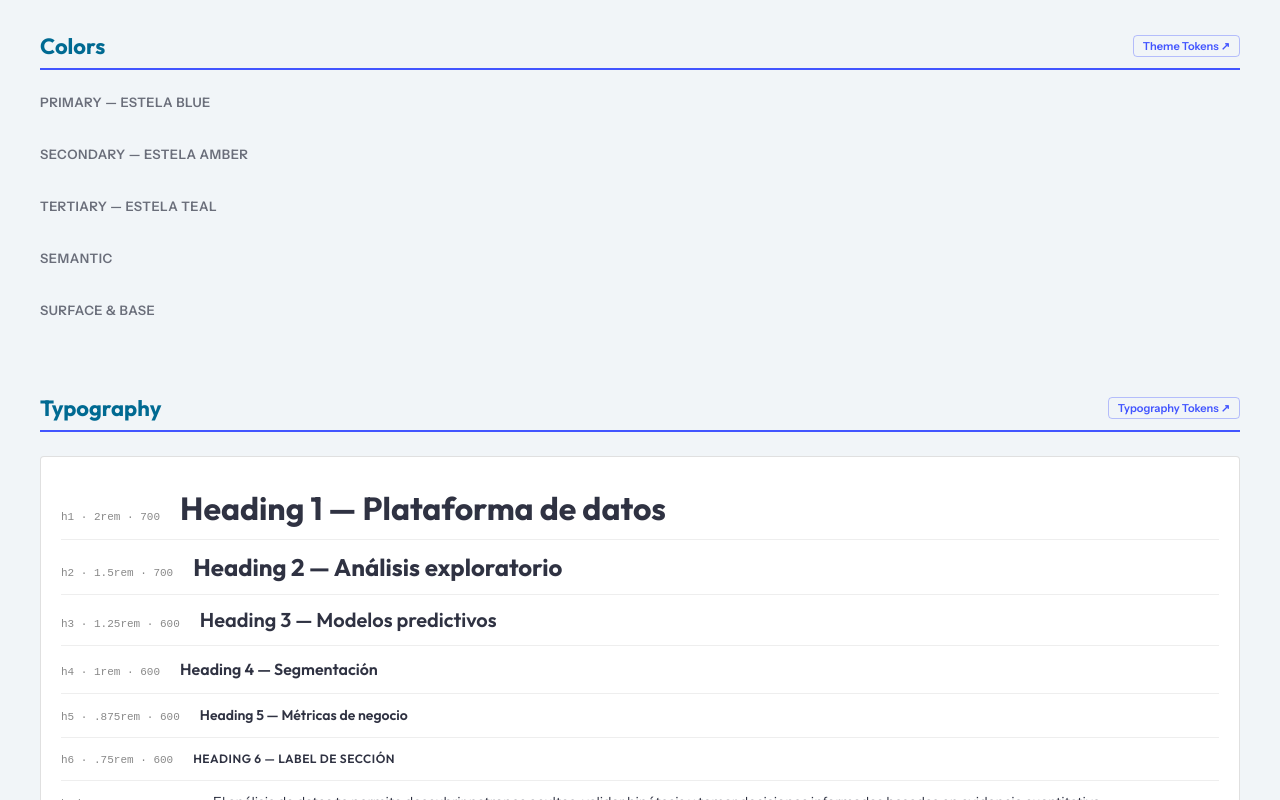
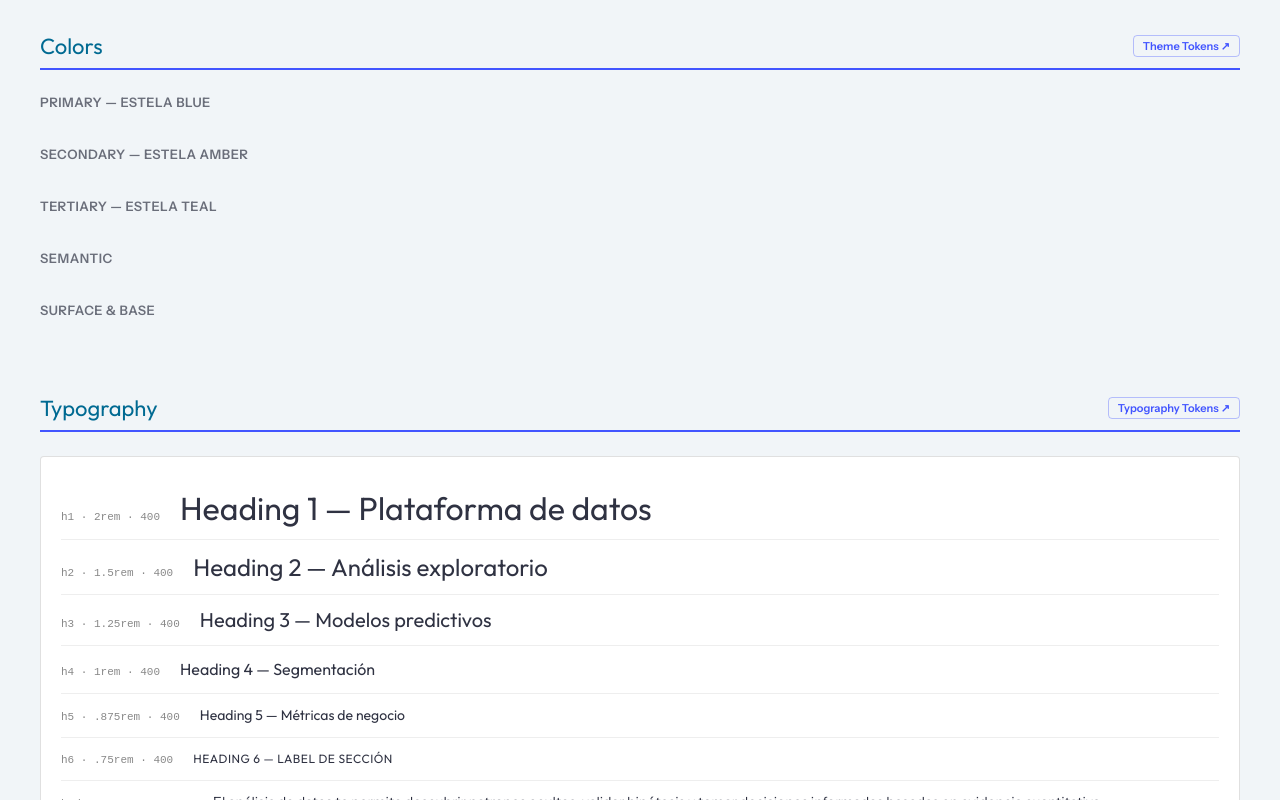
Before and after one commit to dann-pixel/DS-Estela-Kendo, a website: page demo/index.html in a window 1280 px wide. Drawn offline with nearby package versions, Linux system fonts and the light colour scheme; a script that the page names is missing.

Commit message:
fix(theme): thin out heading weights and fix dev server port conflict
Headings (h1-h6, .k-h1-.k-h6, .section-title) were rendering at 700
via browser/demo defaults, overriding Kendo's intended lighter weights.
Set to 400 for a lighter, more modern look aligned with the Estela DS.

Also switch the serve script to autoPort so it doesn't collide with
other sessions' dev servers on port 3000.

```diff
--- a/demo/index.html
+++ b/demo/index.html
@@ -161,7 +161,7 @@
     .section-title {
       font-family: 'Outfit', sans-serif;
       font-size: 22px;
-      font-weight: 700;
+      font-weight: 400;
       color: #006A92;              /* primary dark */
       border-bottom: 2px solid #4255FF;   /* secondary */
       padding-bottom: 8px;
@@ -415,28 +415,28 @@
       </div>
       <div class="demo-card">
         <div class="type-scale-row">
-          <span class="type-scale-meta">h1 · 2rem · 700</span>
-          <h1 style="margin:0;font-size:2rem;font-weight:700;line-height:1.2">Heading 1 — Plataforma de datos</h1>
+          <span class="type-scale-meta">h1 · 2rem · 400</span>
+          <h1 style="margin:0;font-size:2rem;font-weight:400;line-height:1.2">Heading 1 — Plataforma de datos</h1>
         </div>
         <div class="type-scale-row">
-          <span class="type-scale-meta">h2 · 1.5rem · 700</span>
-          <h2 style="margin:0;font-size:1.5rem;font-weight:700;line-height:1.25">Heading 2 — Análisis exploratorio</h2>
+          <span class="type-scale-meta">h2 · 1.5rem · 400</span>
+          <h2 style="margin:0;font-size:1.5rem;font-weight:400;line-height:1.25">Heading 2 — Análisis exploratorio</h2>
         </div>
         <div class="type-scale-row">
-          <span class="type-scale-meta">h3 · 1.25rem · 600</span>
-          <h3 style="margin:0;font-size:1.25rem;font-weight:600;line-height:1.3">Heading 3 — Modelos predictivos</h3>
+          <span class="type-scale-meta">h3 · 1.25rem · 400</span>
+          <h3 style="margin:0;font-size:1.25rem;font-weight:400;line-height:1.3">Heading 3 — Modelos predictivos</h3>
         </div>
         <div class="type-scale-row">
-          <span class="type-scale-meta">h4 · 1rem · 600</span>
-          <h4 style="margin:0;font-size:1rem;font-weight:600;line-height:1.4">Heading 4 — Segmentación</h4>
+          <span class="type-scale-meta">h4 · 1rem · 400</span>
+          <h4 style="margin:0;font-size:1rem;font-weight:400;line-height:1.4">Heading 4 — Segmentación</h4>
         </div>
         <div class="type-scale-row">
-          <span class="type-scale-meta">h5 · .875rem · 600</span>
-          <h5 style="margin:0;font-size:.875rem;font-weight:600;line-height:1.4">Heading 5 — Métricas de negocio</h5>
+          <span class="type-scale-meta">h5 · .875rem · 400</span>
+          <h5 style="margin:0;font-size:.875rem;font-weight:400;line-height:1.4">Heading 5 — Métricas de negocio</h5>
         </div>
         <div class="type-scale-row">
-          <span class="type-scale-meta">h6 · .75rem · 600</span>
-          <h6 style="margin:0;font-size:.75rem;font-weight:600;line-height:1.5;text-transform:uppercase;letter-spacing:.5px">Heading 6 — Label de sección</h6>
+          <span class="type-scale-meta">h6 · .75rem · 400</span>
+          <h6 style="margin:0;font-size:.75rem;font-weight:400;line-height:1.5;text-transform:uppercase;letter-spacing:.5px">Heading 6 — Label de sección</h6>
         </div>
         <div class="type-scale-row">
           <span class="type-scale-meta">body · .875rem · 400</span>
--- a/package.json
+++ b/package.json
@@ -12,7 +12,7 @@
     "build": "sass scss/index.scss dist/all.css --style=compressed --no-source-map --load-path=node_modules",
     "build:dev": "sass scss/index.scss dist/all.css --style=expanded --load-path=node_modules",
     "watch": "sass --watch scss/index.scss:dist/all.css --style=expanded --load-path=node_modules",
-    "serve": "npx serve . --listen 3000",
+    "serve": "npx serve .",
     "dev": "concurrently \"npm run watch\" \"npm run serve\"",
     "prebuild": "mkdir -p dist"
   },
--- a/scss/index.scss
+++ b/scss/index.scss
@@ -27,9 +27,9 @@ h1, h2, h3, h4, h5, h6,
   font-family: 'Outfit', sans-serif;
 }
 
-h1, .k-h1,
-h2, .k-h2 {
-  font-weight: 500;
+h1, h2, h3, h4, h5, h6,
+.k-h1, .k-h2, .k-h3, .k-h4, .k-h5, .k-h6 {
+  font-weight: 400;
 }
 
 // Grid — fila densa.
```
Also changed, not shown: .claude/launch.json, dist/all.css.
